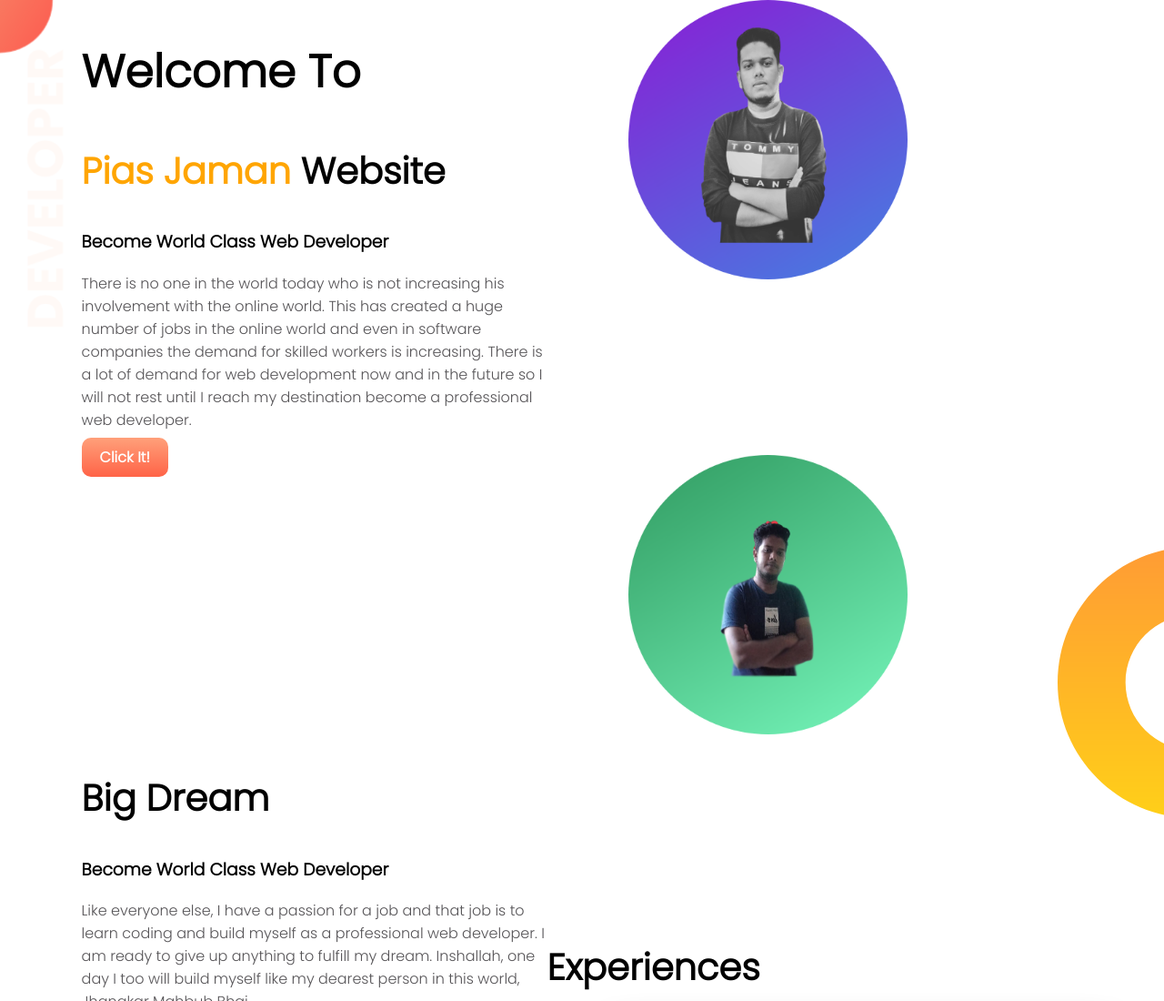
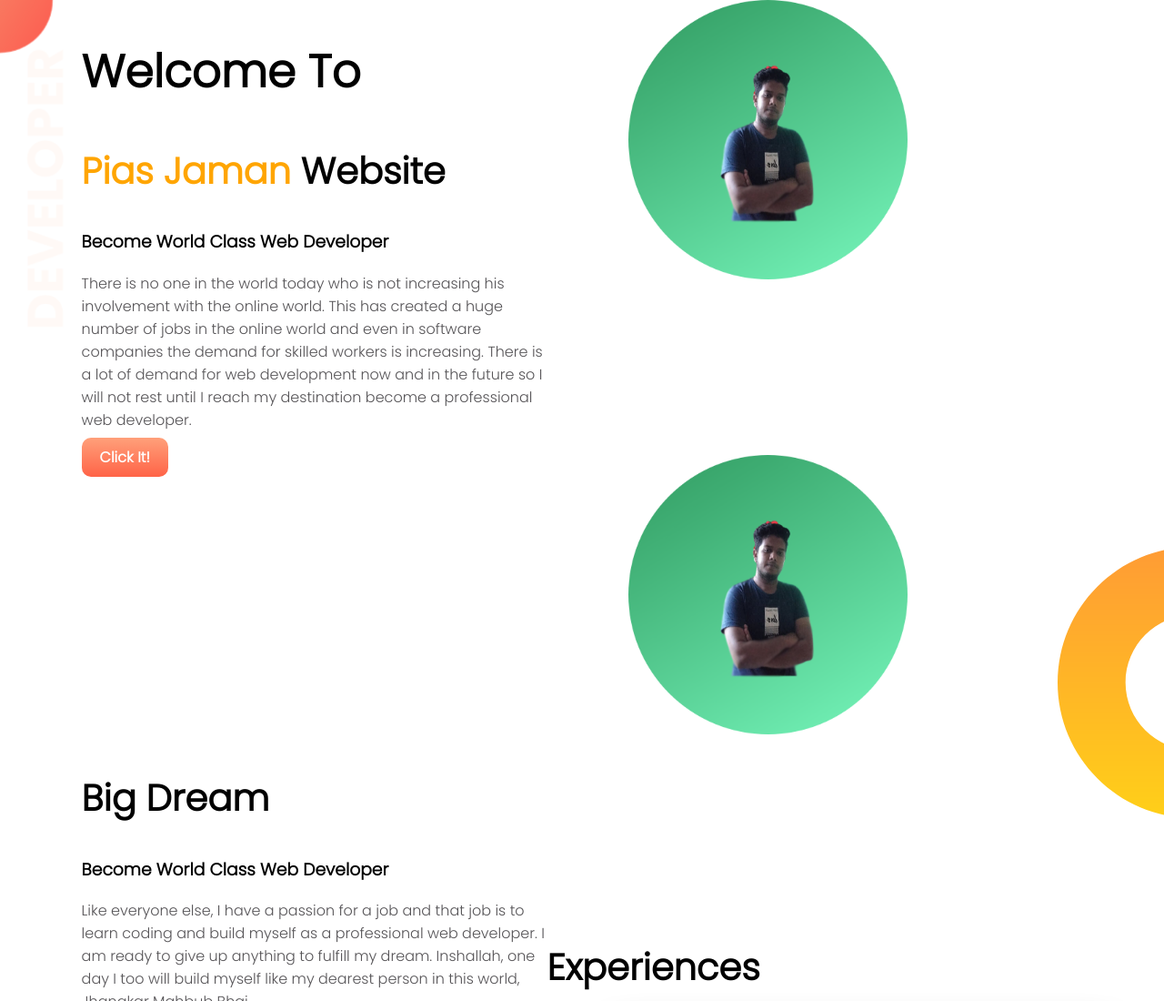
Before and after one commit to Aktaruzzaman-byte/web-portfoili, a plain HTML site: page index.html in a window 1280 px wide. Shown: the top 1100 px of the page at 91% size. Drawn offline with Linux system fonts and the light colour scheme.

Commit message:
Changing image

```diff
--- a/index.html
+++ b/index.html
@@ -18,7 +18,7 @@
         <p>There is no one in the world today who is not increasing his involvement with the online world.  This has created a huge number of jobs in the online world and even in software companies the demand for skilled workers is increasing.  There is a lot of demand for web development now and in the future so I will not rest until I reach my destination become a professional web developer.</p>
         <a class="link-button" target="_blank" href="https://itprotidin.com">Click It!</a>
         </div>
-        <div class="half-width"><img src="images/image 1-2.png" alt=""></div>
+        <div class="half-width"><img src="images/image 1-2 (1).png" alt=""></div>
     </section>
     <section class="dream-area">
         <div class="half-width"> <img src="images/image 1-2 (1).png" alt=""></div>
```
